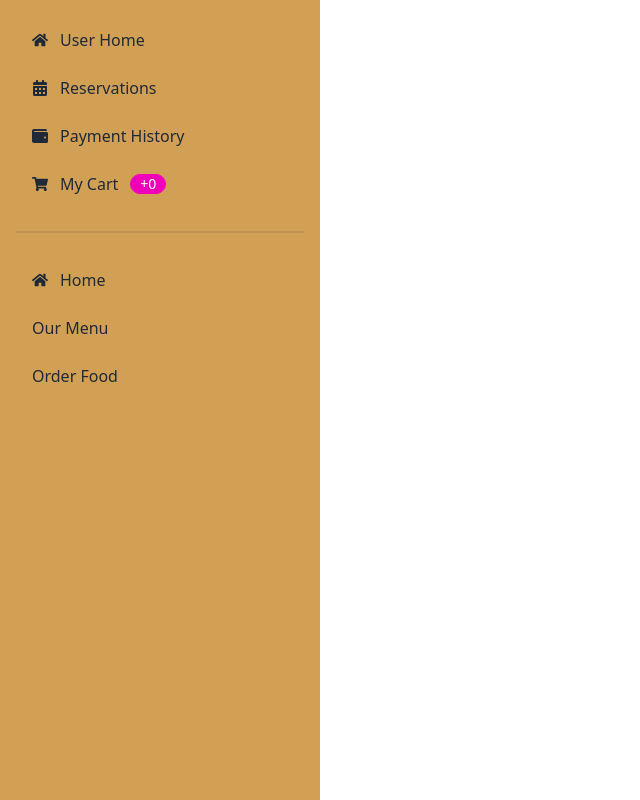
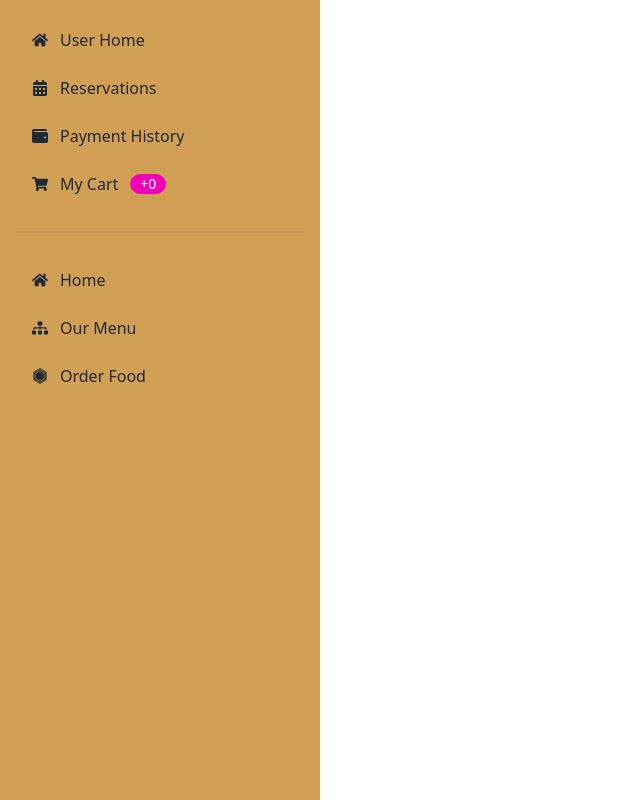
Before and after one commit to RahomotullahPappu/bistro-boss-client, a React (Vite) app: page /dashboard in a window 1280 px wide. Shown: the whole page, without its empty margins (0-640 px from the left). Built offline with nearby package versions, Linux system fonts and the light colour scheme; no server answers.

Commit message:
my cart component food item not deleted fixit and login form capcha disabled

```diff
--- a/src/Layout/Dashboard.jsx
+++ b/src/Layout/Dashboard.jsx
@@ -1,5 +1,5 @@
 import { NavLink, Outlet } from "react-router-dom";
-import { FaShoppingCart, FaWallet, FaCalendarAlt, FaHome } from 'react-icons/fa';
+import { FaShoppingCart, FaWallet, FaCalendarAlt, FaHome, FaSitemap, FaFirstOrder } from 'react-icons/fa';
 import useCart from "../hooks/useCart";
 
 const Dashboard = () => {
@@ -27,8 +27,8 @@ const Dashboard = () => {
                     </li>
                     <div className="divider"></div>
                     <li><NavLink to="/"><FaHome></FaHome> Home</NavLink> </li>
-                    <li><NavLink to="/menu"> Our Menu</NavLink></li>
-                    <li><NavLink to="/order/salad">Order Food</NavLink></li>
+                    <li><NavLink to="/menu"> <FaSitemap></FaSitemap> Our Menu</NavLink></li>
+                    <li><NavLink to="/order/salad"> <FaFirstOrder></FaFirstOrder> Order Food</NavLink></li>
                 </ul>
 
             </div>
--- a/src/pages/Dashboard/MyCart/MyCart.jsx
+++ b/src/pages/Dashboard/MyCart/MyCart.jsx
@@ -78,7 +78,7 @@ const MyCart = () => {
                                 <td>
                                     {item.name}
                                 </td>
-                                <td className="text-end">${item.price}</td>
+                                <td>${item.price}</td>
                                 <td>
                                     <button onClick={() => handleDelete(item)} className="btn btn-ghost bg-red-600  text-white"><FaTrashAlt></FaTrashAlt></button>
                                 </td>
--- a/src/pages/Login/Login.jsx
+++ b/src/pages/Login/Login.jsx
@@ -87,7 +87,7 @@ const Login = () => {
                             </div>
                             {/* TODO: make button disable for captcha */}
                             <div className="form-control mt-6">
-                                <input disabled={false} className="btn btn-primary" type="submit" value="Login" />
+                                <input disabled={disabled} className="btn btn-primary" type="submit" value="Login" />
                             </div>
                         </form>
                         <p className="text-center"><small>New Here? <Link className="font-bold text-orange-700 underline" to="/signup">Create an account</Link> </small></p>
```
